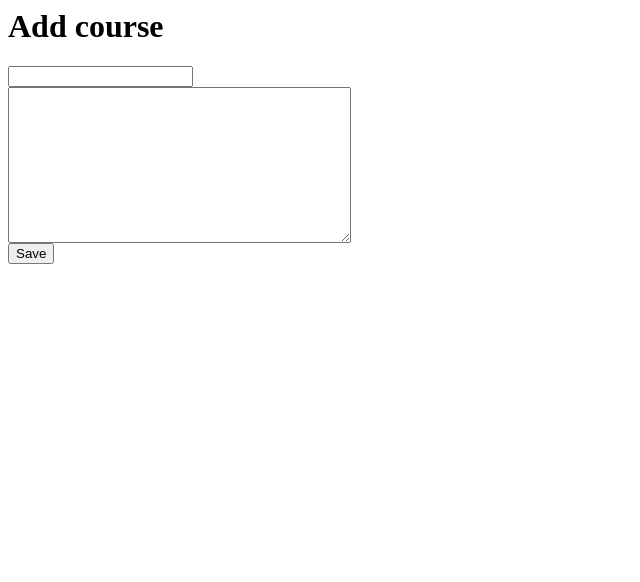
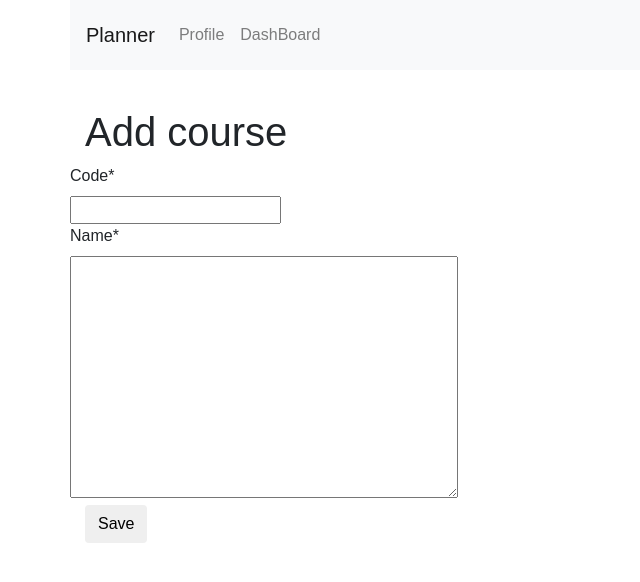
Before and after one commit to sreebasu05/edu-eye, a Django app: page /principal/add_course in a window 1280 px wide. Shown: the top 582 px of the page, without its empty margins (0-640 px from the left). Run offline with Django 3.2, Linux system fonts and the light colour scheme; parts of the project's set-up code (start-up, migrations or seed data) failed here and were passed over; some libraries are stand-ins or nearby versions.

Commit message:
Add css to views

```diff
--- a/edu_eye/settings.py
+++ b/edu_eye/settings.py
@@ -38,6 +38,7 @@ INSTALLED_APPS = [
     'principal',
     'student',
     'teacher',
+    'crispy_forms',
     'django.contrib.auth',
     'django.contrib.contenttypes',
     'django.contrib.sessions',
--- a/templates/principal/create_course.html
+++ b/templates/principal/create_course.html
@@ -1,29 +1,23 @@
+{% extends 'basic.html' %}
+{% load crispy_forms_tags %}
+{% block content %}
+<div class="container sidetitle">
 
-{% block content %}
-<div class="container-fluid sidetitle">
-  <div class="row">
-    <div class="col-6 border-right">
   <h1 class="subheading">Add course</h1>
-    </div>
-    <div class="col-6">
+
 
 
   <form method="POST">
-        {% csrf_token %}
+    {% csrf_token |as_crispy_field %}
     <div class="row">
-          <div class="col-6">
-            {{ form.code }}
-          </div>
+      {{ form.code |as_crispy_field }}
     </div>
     <div class="row">
-          <div class="col-7">
-            {{ form.name }}
-          </div>
+      {{ form.name |as_crispy_field }}
     </div>
 
     <button type="submit" class="titlebutton btn btn-md">Save</button>
   </form>
 </div>
-  </div>
-  </div>
+
 {% endblock content %}
```
Also changed, not shown: templates/principal/create_unit.html (+8 -19 lines), db.sqlite3. Lines whose indentation alone changed are shown as unchanged.
